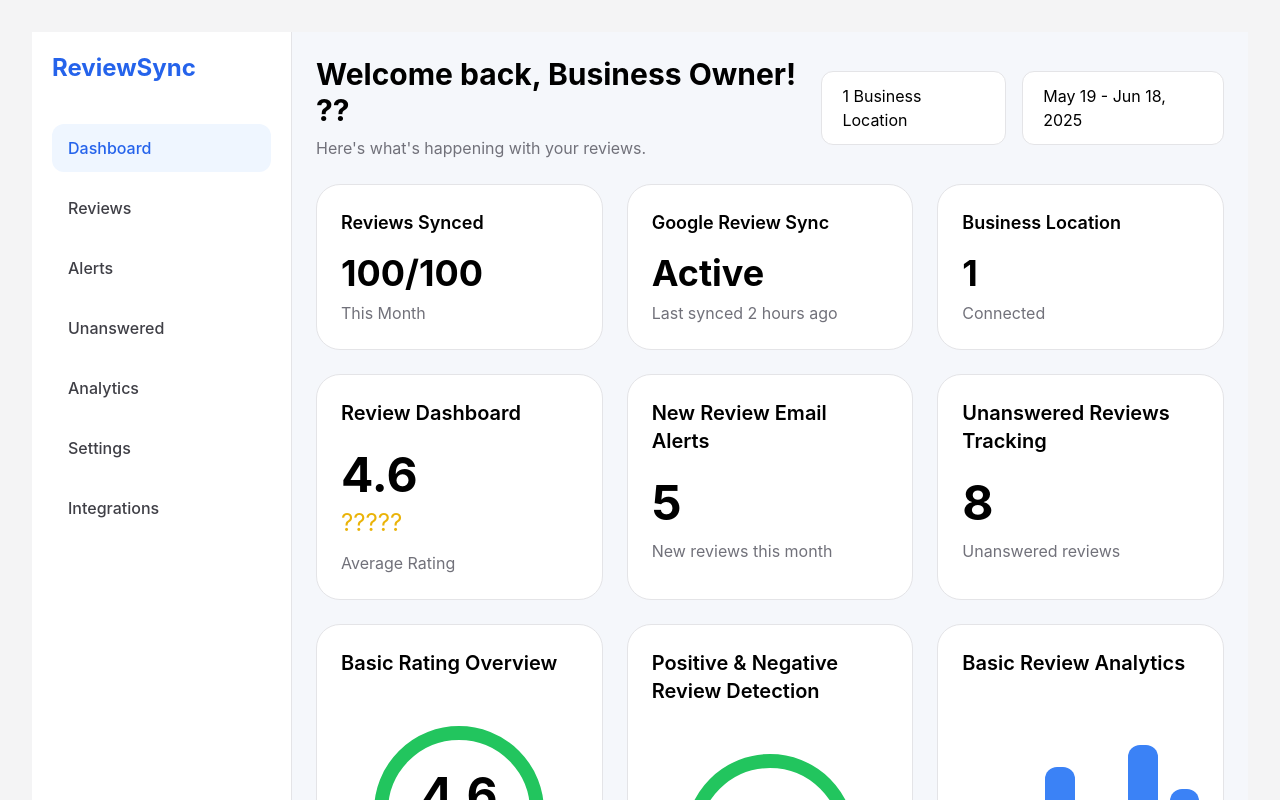
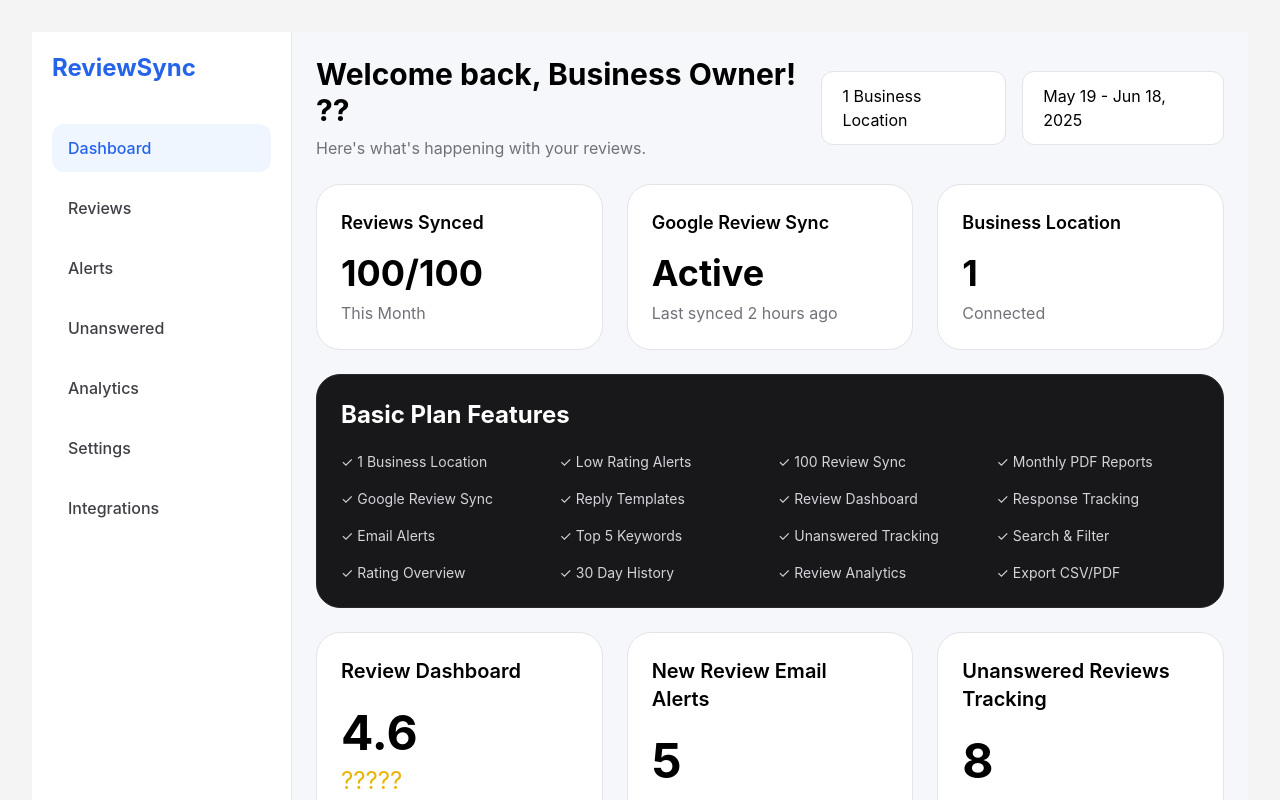
Before and after one commit to afnankhan123456/reviewreply-ai, a Next.js app: page /plans/basic/dashbord in a window 1280 px wide. Shown: the top 800 px of the page. Built offline with nearby package versions, Linux system fonts and the light colour scheme.

Commit message:
Update page.tsx

```diff
--- a/app/plans/basic/dashbord/page.tsx
+++ b/app/plans/basic/dashbord/page.tsx
@@ -10,7 +10,9 @@ import DetectionCard from "./components/DetectionCard";
 import AnalyticsChart from "./components/AnalyticsChart";
 
 export default function DashboardPage() {
+
   return (
+
     <div>
 
       {/* TOPBAR */}
@@ -41,6 +43,52 @@ export default function DashboardPage() {
 
       </div>
 
+      {/* FEATURES SECTION */}
+
+      <div className="bg-zinc-900 border border-zinc-800 rounded-3xl p-6 mt-6">
+
+        <h2 className="text-2xl font-bold text-white mb-5">
+          Basic Plan Features
+        </h2>
+
+        <div className="grid grid-cols-1 md:grid-cols-2 lg:grid-cols-4 gap-4 text-zinc-300 text-[14px]">
+
+          <div>✓ 1 Business Location</div>
+
+          <div>✓ Low Rating Alerts</div>
+
+          <div>✓ 100 Review Sync</div>
+
+          <div>✓ Monthly PDF Reports</div>
+
+          <div>✓ Google Review Sync</div>
+
+          <div>✓ Reply Templates</div>
+
+          <div>✓ Review Dashboard</div>
+
+          <div>✓ Response Tracking</div>
+
+          <div>✓ Email Alerts</div>
+
+          <div>✓ Top 5 Keywords</div>
+
+          <div>✓ Unanswered Tracking</div>
+
+          <div>✓ Search & Filter</div>
+
+          <div>✓ Rating Overview</div>
+
+          <div>✓ 30 Day History</div>
+
+          <div>✓ Review Analytics</div>
+
+          <div>✓ Export CSV/PDF</div>
+
+        </div>
+
+      </div>
+
       {/* MIDDLE SECTION */}
 
       <div className="grid grid-cols-1 md:grid-cols-3 gap-6 mt-6">
@@ -66,5 +114,7 @@ export default function DashboardPage() {
       </div>
 
     </div>
+
   );
+
 }
```
